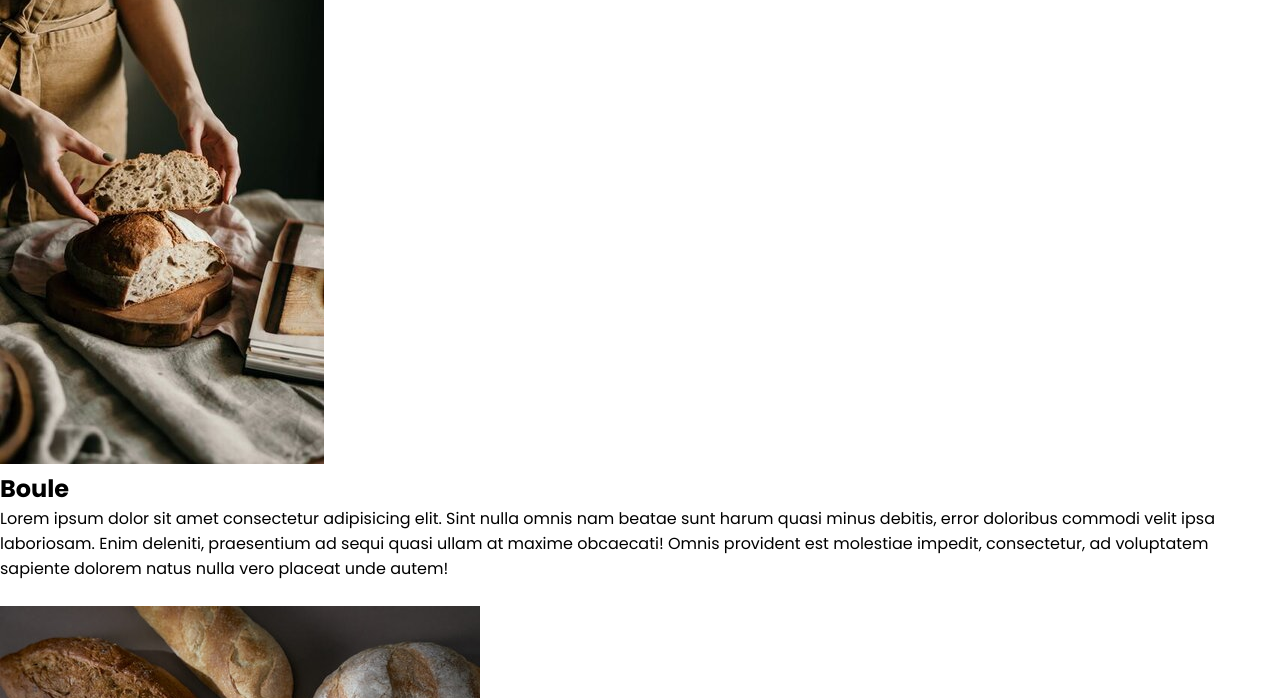
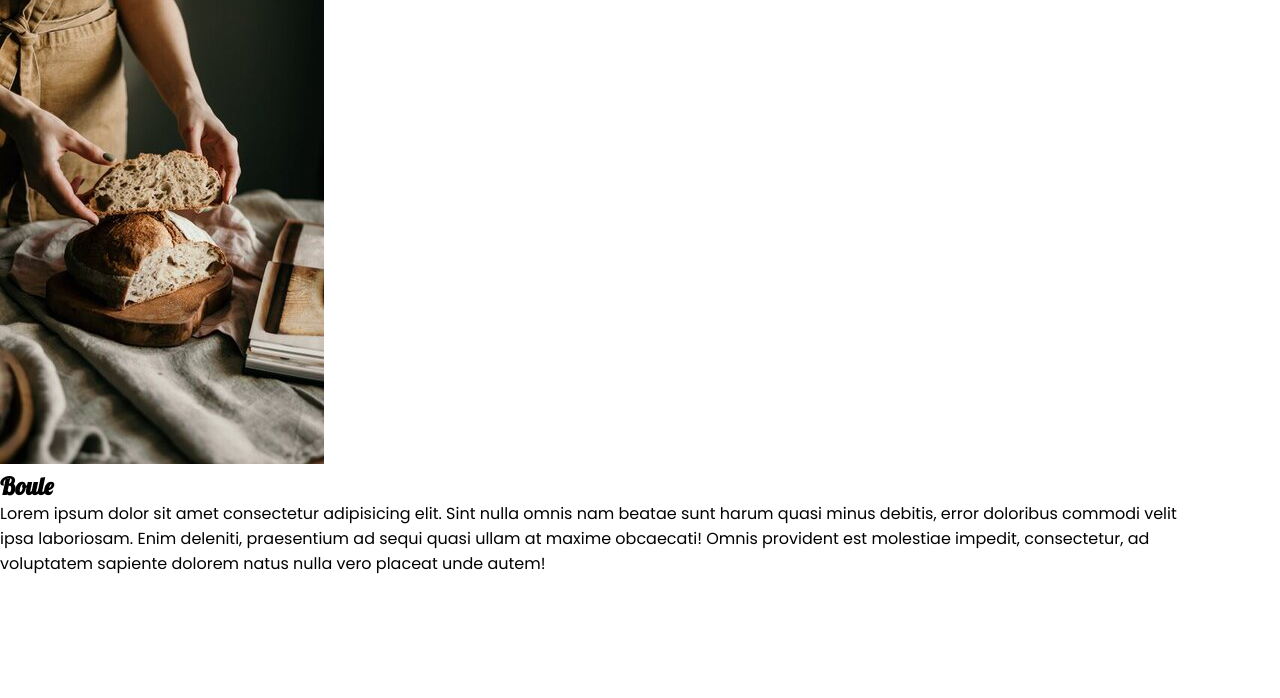
Before and after one commit to agush44/UTN_tp, a plain HTML site: page index.html in a window 1280 px wide. Shown: the part 102-800 px from the top of the page. Drawn offline with nearby package versions, Linux system fonts and the light colour scheme.

Commit message:
add general and  banner styles

```diff
--- a/styles.css
+++ b/styles.css
@@ -1,8 +1,20 @@
+/* Ajustes generales */
+
+:root {
+  /* Colores (primario y secundario) */
+  --color-primario: #111111;
+  --color-secundario: #fff;
+
+  /* Tipografías (para títulos y textos) */
+  --tipo-title: "Lobster", sans-serif;
+  --tipo-text: "Poppins", sans-serif;
+}
+
 * {
   margin: 0;
   padding: 0;
   box-sizing: border-box;
-  font-family: "Poppins", sans-serif;
+  font-family: var(--tipo-text);
 }
 
 /* 1. Header */
@@ -10,7 +22,7 @@
 header {
   max-width: 100vw;
   height: 80px;
-  background-color: #111111;
+  background-color: var(--color-primario);
   display: flex;
   justify-content: space-between;
 }
@@ -36,9 +48,35 @@ header img {
 li a {
   text-decoration: none;
   padding: 20px;
-  color: #fff;
+  color: var(--color-secundario);
 }
 
 li a:active {
-  color: #fff;
+  color: var(--color-secundario);
 }
+
+/* 2. Main */
+
+main {
+  max-width: 100vw;
+}
+
+section {
+  min-height: 100vh;
+  max-width: 1200px;
+}
+
+/* a. Banner */
+
+#banner {
+  background-color: var(--color-secundario);
+}
+
+#banner h1 {
+  font-family: var(--tipo-title);
+}
+
+#banner p {
+  font-weight: 400;
+  font-style: normal;
+}
```
